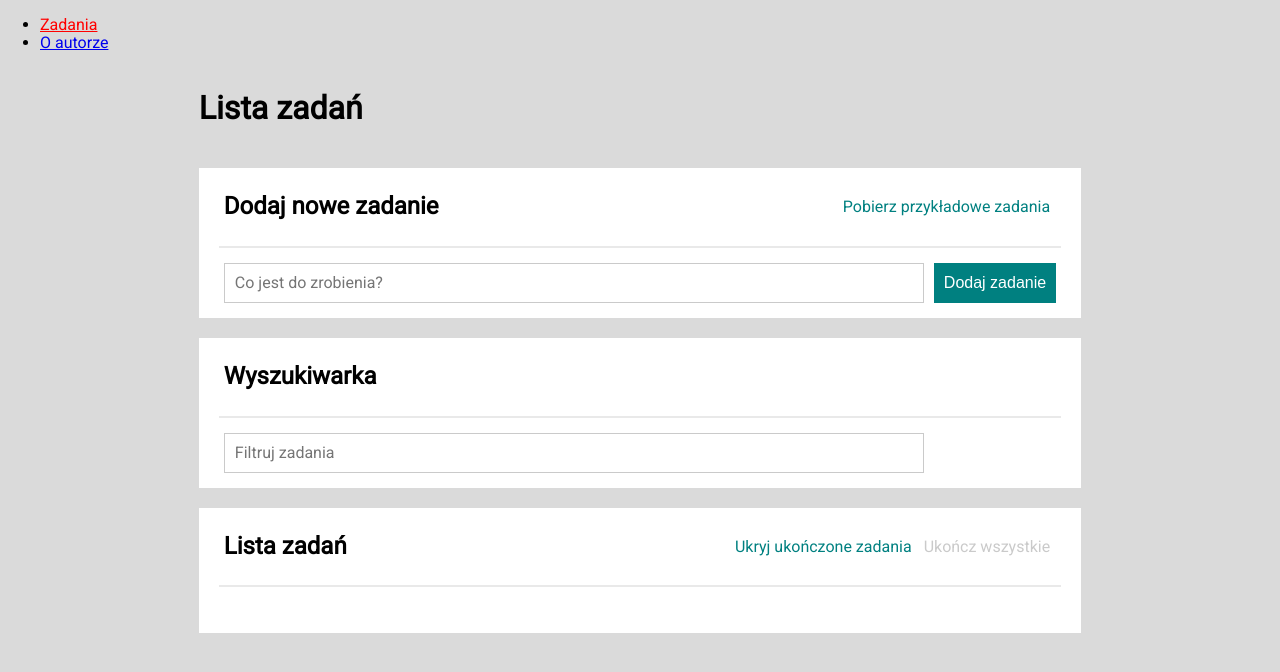
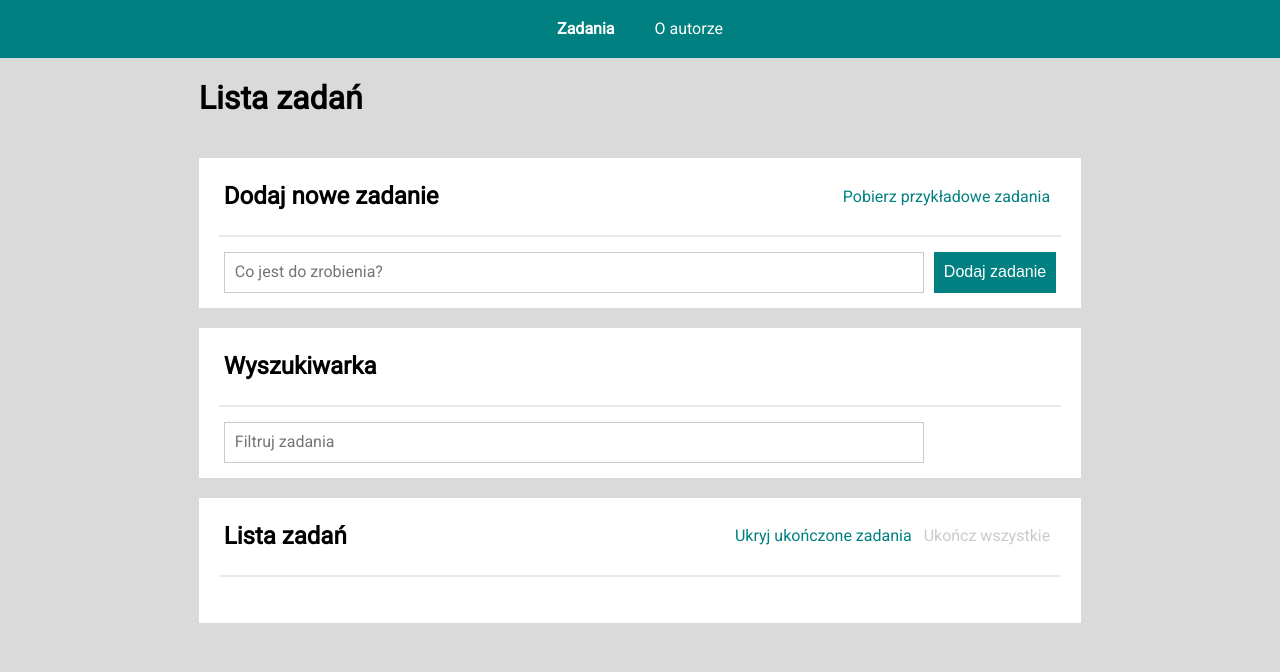
Before and after one commit to MajaCelej/todolist-react, a React (Create React App) app: page /autor#/zadania in a window 1280 px wide. Shown: the top 672 px of the page. Built offline with nearby package versions, Linux system fonts and the light colour scheme.

Commit message:
added Navigation and toAuthor, toTask, toTasks from routes

```diff
--- a/src/App.js
+++ b/src/App.js
@@ -1,39 +1,28 @@
 import React from "react";
 import { HashRouter, Switch, Route, Redirect } from "react-router-dom";
+import { toAuthor, toTask, toTasks } from "./routes";
 import TasksPage from "./features/tasks/TasksPage";
 import TaskPage from "./features/tasks/TaskPage";
 import AuthorPage from "./features/author/AuthorPage";
-import { StyledNavLink } from "./styled";
+import Navigation from "./Navigation";
 
 export const App = () => (
 	<HashRouter>
-		<nav>
-			<ul>
-				<li>
-					<StyledNavLink to="/zadania">
-						Zadania
-					</StyledNavLink>
-				</li>
-				<li>
-					<StyledNavLink to="/autor">
-						O autorze
-					</StyledNavLink>
-				</li>
-			</ul>
+		<Navigation />
+
 		<Switch>
-				<Route path="/zadania/:id">
+			<Route path={toTask()}>
 				<TaskPage />
 			</Route>
-				<Route path="/zadania">
+			<Route path={toTasks()}>
 				<TasksPage />
 			</Route>
-				<Route path="/autor">
-					<AuthorPage />
+			<Route path={toAuthor()}>
+				<AuthorPage/>
 			</Route>
-				<Route path="/">
-					<Redirect to="/zadania" />
+			<Route>
+				<Redirect to={toTasks()} />
 			</Route>
 		</Switch>
-		</nav>
 	</HashRouter>
 );
```
Lines whose indentation alone changed are shown as unchanged.
